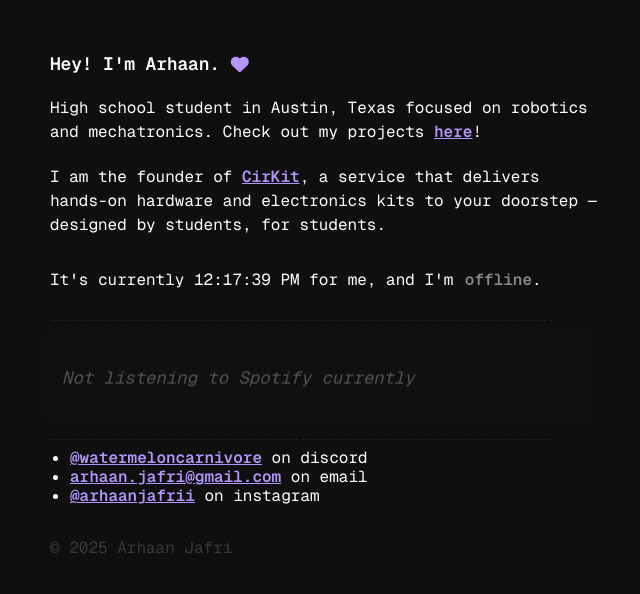
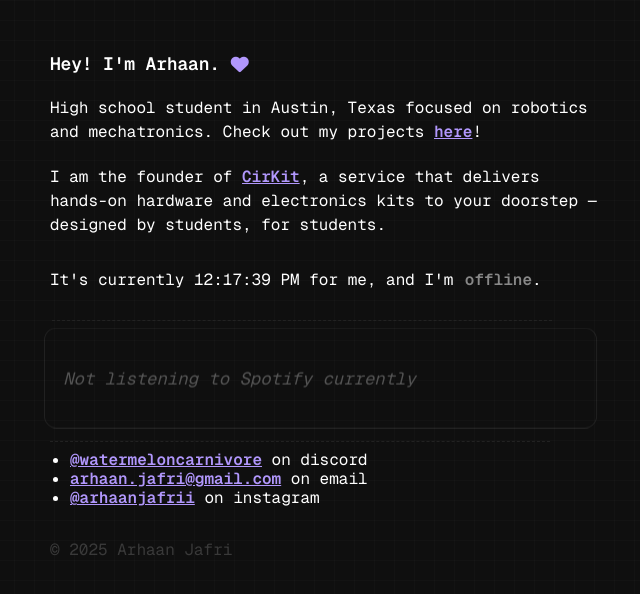
Before and after one commit to arhaanjafrii/arhaanjafri.dev, a React (Create React App) app: page / in a window 1280 px wide. Shown: the top 594 px of the page, without its empty margins (46-686 px from the left). Built offline with nearby package versions, Linux system fonts and the light colour scheme; no server answers; the HTML template or start-up script is replaced by a standard one.

Commit message:
V4.16 (Spotify Box Updates)

```diff
--- a/src/App.css
+++ b/src/App.css
@@ -43,7 +43,6 @@
   flex-direction: column;
   align-items: flex-start;
   justify-content: flex-start;
-  background: #0f0f0f;
   font-family: 'Geist Mono', monospace;
   color: #fff;
   padding: 2.5rem 0 2rem 6rem;
@@ -281,7 +280,7 @@
 .spotify-card {
   display: flex;
   align-items: center;
-  background: rgba(24, 24, 27, 0.35);
+  background: transparent;
   border-radius: 12px;
   padding: 0.8rem 1.1rem;
   min-height: 70px;
@@ -291,19 +290,20 @@
   min-width: 220px;
   max-width: 100%;
   flex-wrap: nowrap;
-  backdrop-filter: blur(18px) saturate(1.3);
-  border: none;
+  backdrop-filter: none;
+  border: 1px solid rgba(255, 255, 255, 0.08);
 }
 .spotify-card:hover {
   box-shadow: 0 8px 32px 0 rgba(0,0,0,0.18), 0 1.5px 8px 0 rgba(177,151,252,0.10);
   transform: perspective(600px) rotateY(8deg) scale(1.03);
-  background: rgba(24, 24, 27, 0.85);
+  background: transparent;
 }
 .spotify-card.empty {
   justify-content: flex-start;
   color: #555;
   font-style: italic;
 }
+
 .album-art {
   width: 72px;
   height: 72px;
--- a/src/App.js
+++ b/src/App.js
@@ -130,10 +130,8 @@ function MainPage() {
               position: 'relative',
               overflow: 'hidden',
               transform: `perspective(600px) rotateY(${spotifyTilt.x}deg) rotateX(${spotifyTilt.y}deg) scale(1.03)` ,
-              background: 'rgba(24,24,27,0.28)',
-              backdropFilter: isSpotifyHovered ? 'blur(0px)' : 'blur(8px) saturate(1.1)',
               boxShadow: isSpotifyHovered
-                ? `${-spotifyTilt.x * 2}px ${12 + spotifyTilt.y * 2}px 32px 0 rgba(255,255,255,0.09)`
+                ? `${-spotifyTilt.x * 2}px ${12 + spotifyTilt.y * 2}px 32px 0 rgba(255,255,255,0.04)`
                 : 'none',
             }}
             onMouseMove={e => {
@@ -153,11 +151,9 @@ function MainPage() {
               });
             }}
             onMouseEnter={() => setIsSpotifyHovered(true)}
-            onMouseLeave={e => {
-              if (!e.currentTarget.contains(e.relatedTarget)) {
-                setSpotifyTilt({ x: 0, y: 0, shadow: '' });
-                setIsSpotifyHovered(false);
-              }
+            onMouseLeave={() => {
+              setSpotifyTilt({ x: 0, y: 0, shadow: '' });
+              setIsSpotifyHovered(false);
             }}
           >
             <div
@@ -169,8 +165,8 @@ function MainPage() {
                 backgroundImage: `url('${spotify.album_art_url}')`,
                 backgroundSize: 'cover',
                 backgroundPosition: 'center',
-                filter: (Math.abs(spotifyTilt.x) < 1 && Math.abs(spotifyTilt.y) < 1) ? 'blur(18px) saturate(1.3)' : 'blur(0px)',
-                opacity: 0.45,
+                filter: isSpotifyHovered ? 'blur(0px) saturate(1.2)' : 'blur(12px) saturate(1.2)',
+                opacity: 0.2,
                 transition: 'filter 0.3s, opacity 0.3s'
               }}
             />
@@ -187,8 +183,6 @@ function MainPage() {
               position: 'relative',
               overflow: 'hidden',
               transform: `perspective(600px) rotateY(${spotifyTilt.x}deg) rotateX(${spotifyTilt.y}deg) scale(1.03)` ,
-              background: 'rgba(24,24,27,0.28)',
-              backdropFilter: isSpotifyEmptyHovered ? 'blur(0px)' : 'blur(8px) saturate(1.1)',
               boxShadow: isSpotifyEmptyHovered
                 ? `${-spotifyTilt.x * 2}px ${12 + spotifyTilt.y * 2}px 32px 0 rgba(255,255,255,0.09)`
                 : 'none',
@@ -217,11 +211,9 @@ function MainPage() {
               });
             }}
             onMouseEnter={() => setIsSpotifyEmptyHovered(true)}
-            onMouseLeave={e => {
-              if (!e.currentTarget.contains(e.relatedTarget)) {
-                setSpotifyTilt({ x: 0, y: 0, shadow: '' });
-                setIsSpotifyEmptyHovered(false);
-              }
+            onMouseLeave={() => {
+              setSpotifyTilt({ x: 0, y: 0, shadow: '' });
+              setIsSpotifyEmptyHovered(false);
             }}
           >
             Not listening to Spotify currently
--- a/src/index.css
+++ b/src/index.css
@@ -8,20 +8,18 @@ html, body {
   overflow: hidden;
   min-height: 100vh;
   min-width: 100vw;
-  background: #0f0f0f;
   color: #fff;
   font-family: 'Geist Mono', monospace;
   -webkit-font-smoothing: antialiased;
   -moz-osx-font-smoothing: grayscale;
-  background-image:
-    linear-gradient(0deg, rgba(255,255,255,0.04) 1px, transparent 1px),
-    linear-gradient(90deg, rgba(255,255,255,0.04) 1px, transparent 1px);
-  background-size: 32px 32px;
-  background-blend-mode: lighten;
 }
 
 body {
   background: #0f0f0f;
+  background-image:
+    linear-gradient(to right, rgba(255,255,255,0.015) 1px, transparent 1px),
+    linear-gradient(to bottom, rgba(255,255,255,0.015) 1px, transparent 1px);
+  background-size: 20px 20px;
   color: #fff;
   font-family: 'Geist Mono', monospace;
   -webkit-font-smoothing: antialiased;
@@ -31,3 +29,16 @@ body {
 code {
   font-family: 'Geist Mono', monospace;
 }
+
+.spotify-box {
+  background: rgba(255, 255, 255, 0.01);
+  backdrop-filter: blur(10px);
+  border-radius: 12px;
+  padding: 20px;
+  margin-top: 20px;
+  border: 1px solid rgba(255, 255, 255, 0.1);
+  transition: all 0.3s ease;
+  transform-style: preserve-3d;
+  position: relative;
+  cursor: pointer;
+}
```
